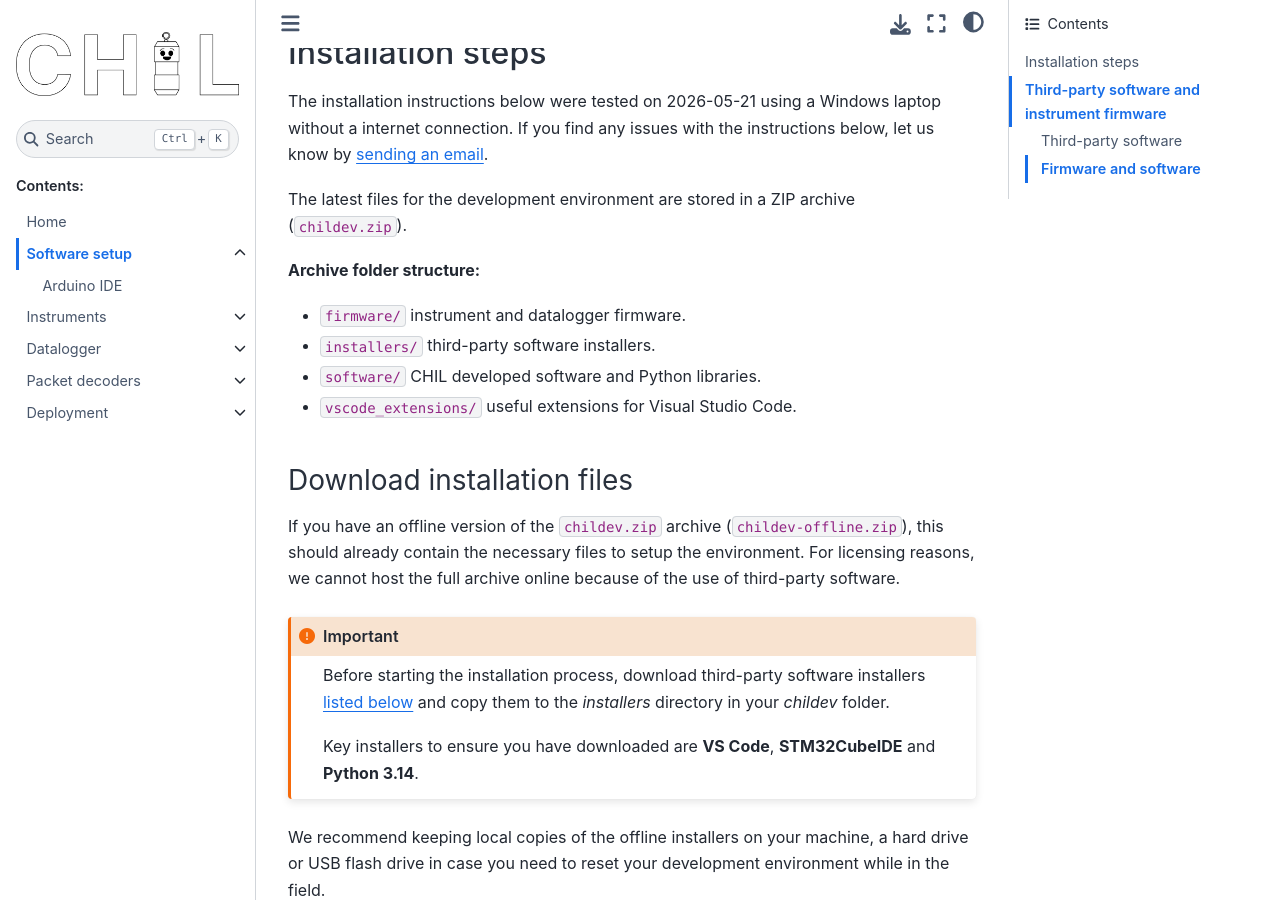
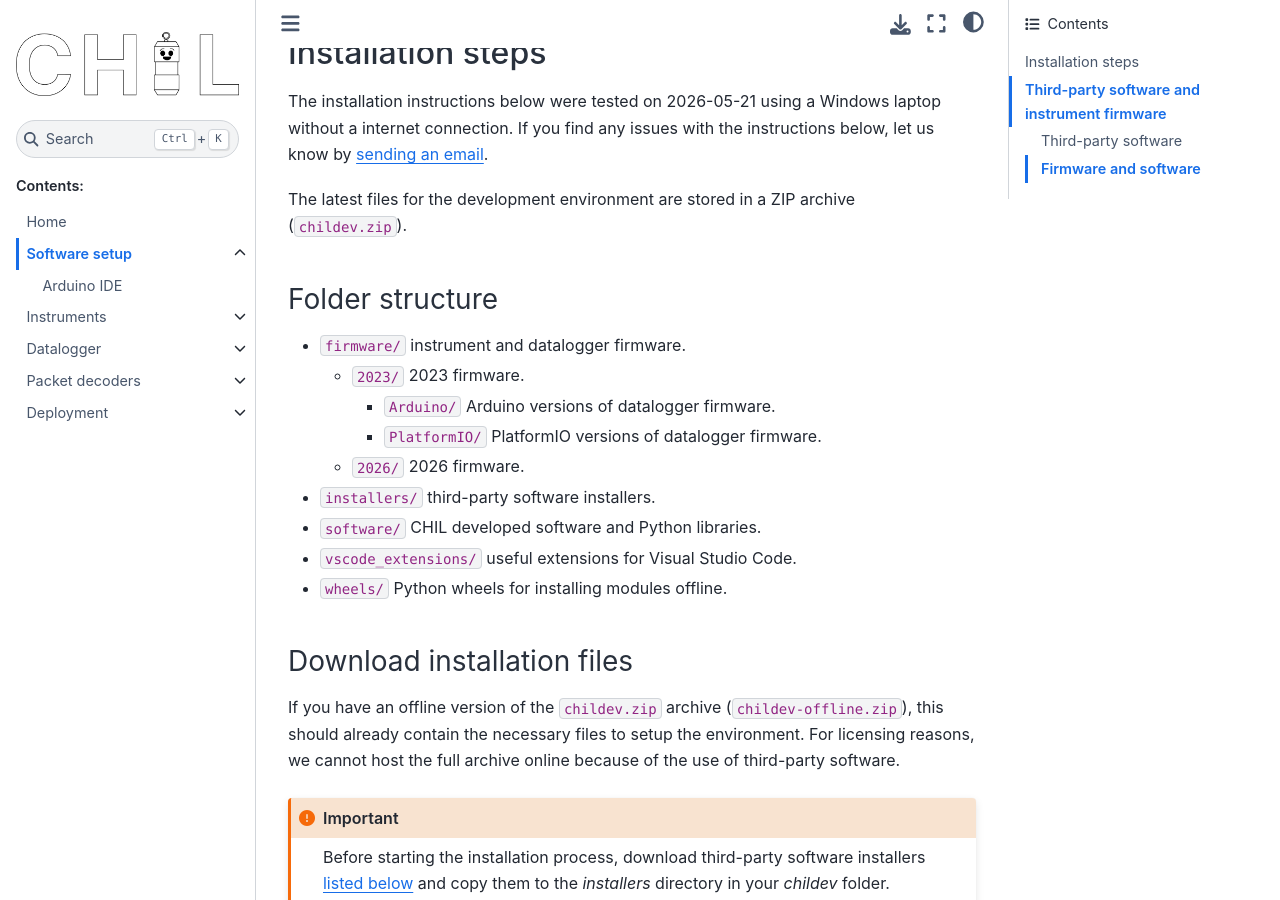
Before and after one commit to CHILCardiff/docs, a Sphinx documentation site: the page built from source/devtools/devtools-2026.rst, in a window 1280 px wide and 900 px high, scrolled down 536 px. Built offline with Sphinx 7.4.7 and the Sphinx Book theme 1.1.4, drawn with Linux system fonts in a browser that asks for light colours.

Commit message:
devenv instructions

```diff
--- a/source/devtools/devtools-2026.rst
+++ b/source/devtools/devtools-2026.rst
@@ -21,12 +21,22 @@ The installation instructions below were tested on 2026-05-21 using a Windows la
 
 The latest files for the development environment are stored in a ZIP archive (``childev.zip``).
 
-**Archive folder structure:**
+Folder structure
+^^^^^^^^^^^^^^^^
 
-* ``firmware/`` instrument and datalogger firmware.
+*   ``firmware/`` instrument and datalogger firmware.
+
+    *   ``2023/`` 2023 firmware.
+
+        *   ``Arduino/`` Arduino versions of datalogger firmware.
+        *   ``PlatformIO/`` PlatformIO versions of datalogger firmware.
+
+    *   ``2026/`` 2026 firmware.
+
 * ``installers/`` third-party software installers.
 * ``software/`` CHIL developed software and Python libraries.
 * ``vscode_extensions/`` useful extensions for Visual Studio Code.
+* ``wheels/`` Python wheels for installing modules offline.
 
 Download installation files
 ^^^^^^^^^^^^^^^^^^^^^^^^^^^
```
